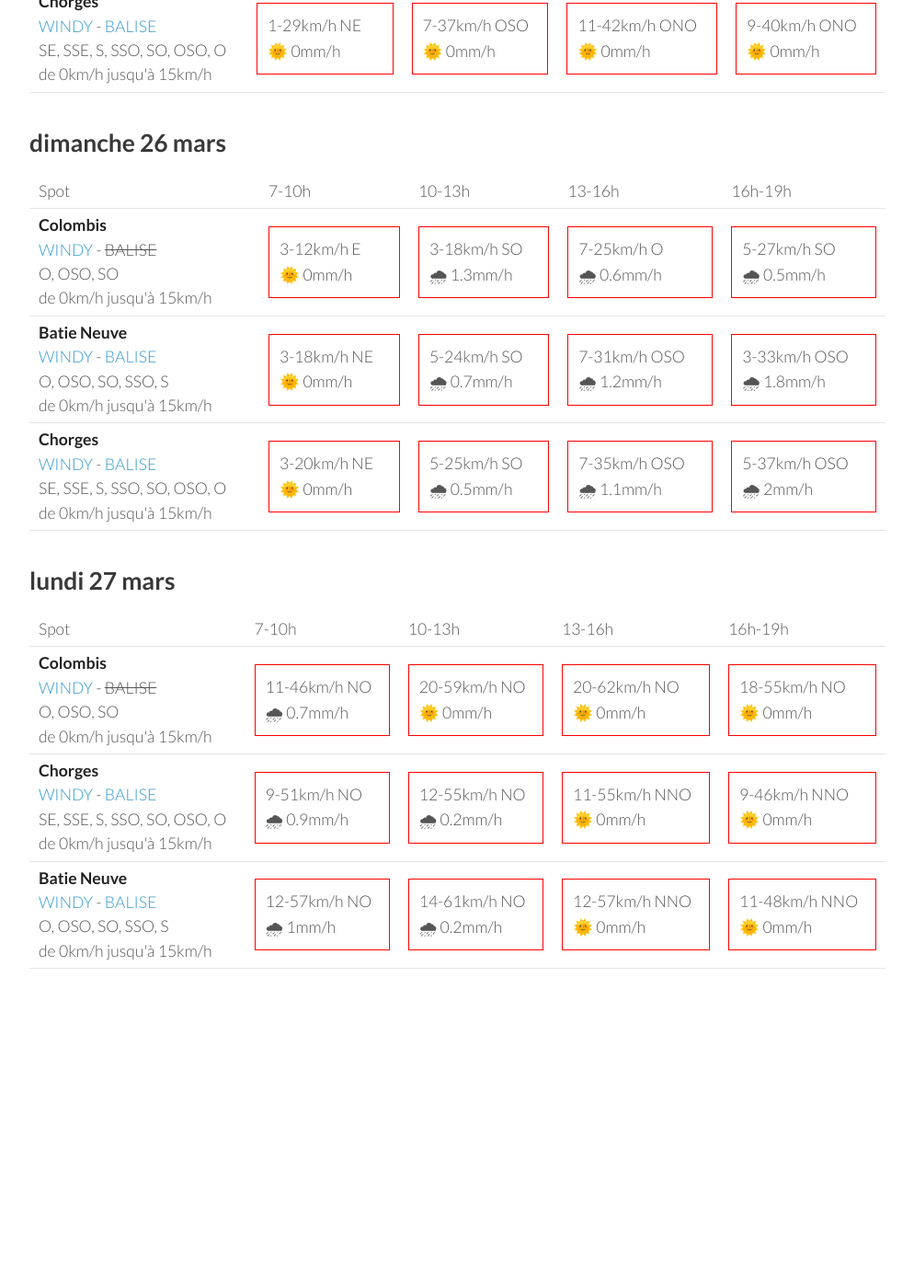
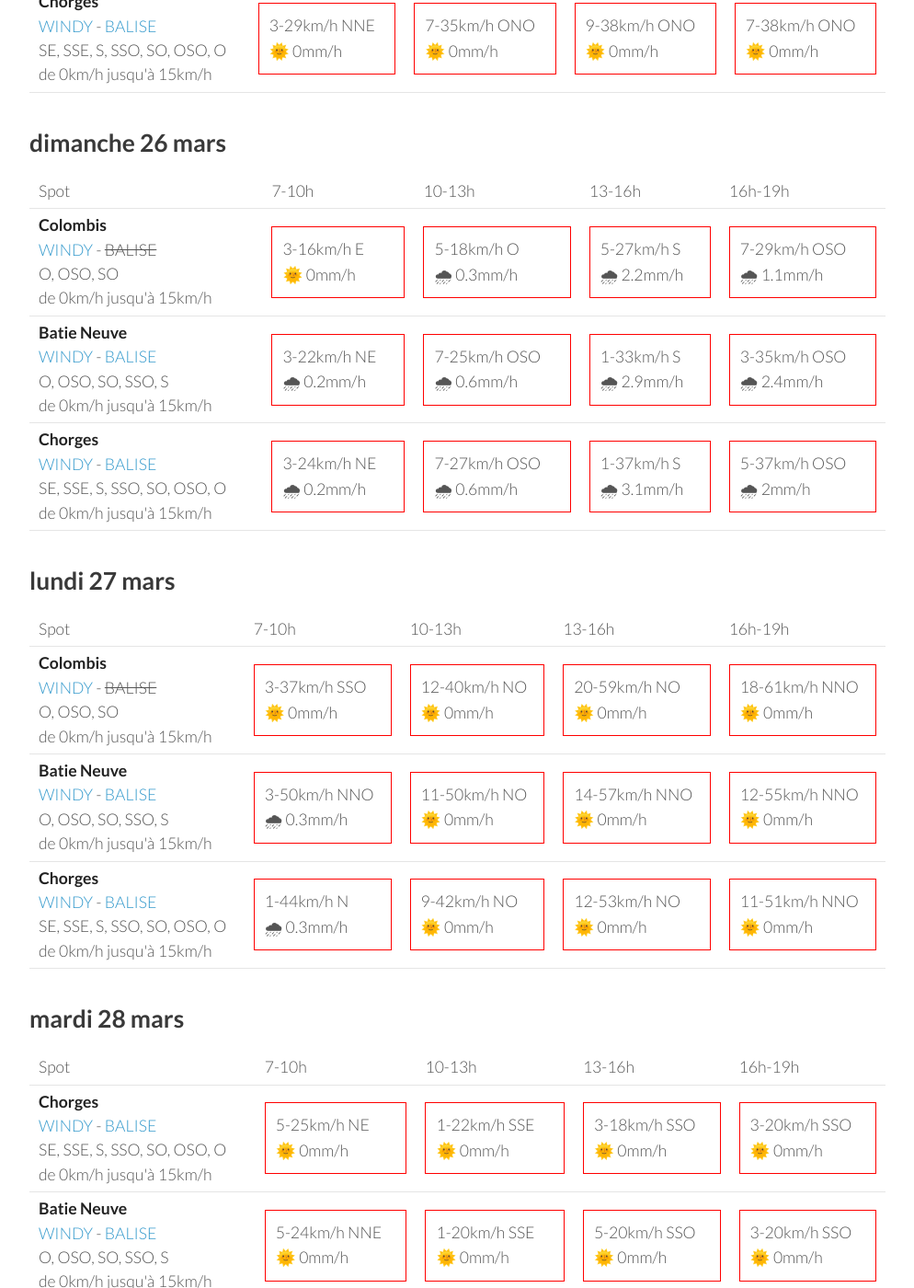
Before and after one commit to parapente-dans-le-nord/parapente-dans-le-nord.github.io, a Jekyll site: the page built from saint_andre.markdown, in a window 1280 px wide and 1400 px high, scrolled down 1568 px. Shown: the whole window at 92% size, without its empty margins (26-1020 px from the left). Built offline with Jekyll 4.4.1, drawn with Linux system fonts in a browser that asks for light colours; before the commit the page ends 2749 px from its top, so only the background shows below that; some of the changed text lies outside the part shown.

Commit message:
update index.markdown

```diff
--- a/saint_andre.markdown
+++ b/saint_andre.markdown
@@ -7,7 +7,7 @@ title:  "Tous les spots"
 {: .links}
 
 # Prevision Windy, modèle Arome
-page mise à jour le jeudi 23 mars 06:35
+page mise à jour le jeudi 23 mars 10:36
 
 ## jeudi 23 mars
 
@@ -116,30 +116,30 @@ page mise à jour le jeudi 23 mars 06:35
 <tr>
         <td><strong>Batie Neuve</strong><br><a href="https://windy.com/44.584/6.236?44.559,6.262,10,m:eTtagly">WINDY</a> - <span class=""><a href="https://www.openwindmap.org/PP554">BALISE</a> </span><br> <span class="vent-favorable">O, OSO, SO, SSO, S</span><br><span class="force-vent">de 0km/h jusqu'à 15km/h</span> </td>
 
-            <td><div class="not-flyable"><p>1-27km/h NNE</p><p>🌞 0mm/h</p></div></td>
-            <td><div class="not-flyable"><p>5-35km/h O</p><p>🌞 0mm/h</p></div></td>
-            <td><div class="not-flyable"><p>11-40km/h ONO</p><p>🌞 0mm/h</p></div></td>
-            <td><div class="not-flyable"><p>9-38km/h NO</p><p>🌞 0mm/h</p></div></td>
+            <td><div class="not-flyable"><p>3-27km/h NNE</p><p>🌞 0mm/h</p></div></td>
+            <td><div class="not-flyable"><p>7-33km/h ONO</p><p>🌞 0mm/h</p></div></td>
+            <td><div class="not-flyable"><p>9-37km/h ONO</p><p>🌞 0mm/h</p></div></td>
+            <td><div class="not-flyable"><p>9-37km/h ONO</p><p>🌞 0mm/h</p></div></td>
 
 
     </tr>
 <tr>
         <td><strong>Colombis</strong><br><a href="https://windy.com/44.494/6.216?44.559,6.262,10">WINDY</a> - <span class="no-balise"> BALISE </span><br> <span class="vent-favorable">O, OSO, SO</span><br><span class="force-vent">de 0km/h jusqu'à 15km/h</span> </td>
 
-            <td><div class="not-flyable"><p>3-18km/h ESE</p><p>🌞 0mm/h</p></div></td>
-            <td><div class="not-flyable"><p>5-31km/h OSO</p><p>🌞 0mm/h</p></div></td>
-            <td><div class="not-flyable"><p>11-33km/h NO</p><p>🌧 0.2mm/h</p></div></td>
-            <td><div class="not-flyable"><p>9-35km/h NO</p><p>🌞 0mm/h</p></div></td>
+            <td><div class="not-flyable"><p>1-20km/h E</p><p>🌞 0mm/h</p></div></td>
+            <td><div class="not-flyable"><p>7-24km/h ONO</p><p>🌧 0.2mm/h</p></div></td>
+            <td><div class="not-flyable"><p>9-33km/h NO</p><p>🌞 0mm/h</p></div></td>
+            <td><div class="not-flyable"><p>9-33km/h ONO</p><p>🌞 0mm/h</p></div></td>
 
 
     </tr>
 <tr>
         <td><strong>Chorges</strong><br><a href="https://windy.com/44.578/6.280?44.559,6.262,10">WINDY</a> - <span class=""><a href="https://www.openwindmap.org/PP554">BALISE</a> </span><br> <span class="vent-favorable">SE, SSE, S, SSO, SO, OSO, O</span><br><span class="force-vent">de 0km/h jusqu'à 15km/h</span> </td>
 
-            <td><div class="not-flyable"><p>1-29km/h NE</p><p>🌞 0mm/h</p></div></td>
-            <td><div class="not-flyable"><p>7-37km/h OSO</p><p>🌞 0mm/h</p></div></td>
-            <td><div class="not-flyable"><p>11-42km/h ONO</p><p>🌞 0mm/h</p></div></td>
-            <td><div class="not-flyable"><p>9-40km/h ONO</p><p>🌞 0mm/h</p></div></td>
+            <td><div class="not-flyable"><p>3-29km/h NNE</p><p>🌞 0mm/h</p></div></td>
+            <td><div class="not-flyable"><p>7-35km/h ONO</p><p>🌞 0mm/h</p></div></td>
+            <td><div class="not-flyable"><p>9-38km/h ONO</p><p>🌞 0mm/h</p></div></td>
+            <td><div class="not-flyable"><p>7-38km/h ONO</p><p>🌞 0mm/h</p></div></td>
 
 
     </tr>
@@ -162,29 +162,29 @@ page mise à jour le jeudi 23 mars 06:35
 <tr>
         <td><strong>Colombis</strong><br><a href="https://windy.com/44.494/6.216?44.559,6.262,10">WINDY</a> - <span class="no-balise"> BALISE </span><br> <span class="vent-favorable">O, OSO, SO</span><br><span class="force-vent">de 0km/h jusqu'à 15km/h</span> </td>
 
-            <td><div class="not-flyable"><p>3-12km/h E</p><p>🌞 0mm/h</p></div></td>
-            <td><div class="not-flyable"><p>3-18km/h SO</p><p>🌧 1.3mm/h</p></div></td>
-            <td><div class="not-flyable"><p>7-25km/h O</p><p>🌧 0.6mm/h</p></div></td>
-            <td><div class="not-flyable"><p>5-27km/h SO</p><p>🌧 0.5mm/h</p></div></td>
+            <td><div class="not-flyable"><p>3-16km/h E</p><p>🌞 0mm/h</p></div></td>
+            <td><div class="not-flyable"><p>5-18km/h O</p><p>🌧 0.3mm/h</p></div></td>
+            <td><div class="not-flyable"><p>5-27km/h S</p><p>🌧 2.2mm/h</p></div></td>
+            <td><div class="not-flyable"><p>7-29km/h OSO</p><p>🌧 1.1mm/h</p></div></td>
 
 
     </tr>
 <tr>
         <td><strong>Batie Neuve</strong><br><a href="https://windy.com/44.584/6.236?44.559,6.262,10,m:eTtagly">WINDY</a> - <span class=""><a href="https://www.openwindmap.org/PP554">BALISE</a> </span><br> <span class="vent-favorable">O, OSO, SO, SSO, S</span><br><span class="force-vent">de 0km/h jusqu'à 15km/h</span> </td>
 
-            <td><div class="not-flyable"><p>3-18km/h NE</p><p>🌞 0mm/h</p></div></td>
-            <td><div class="not-flyable"><p>5-24km/h SO</p><p>🌧 0.7mm/h</p></div></td>
-            <td><div class="not-flyable"><p>7-31km/h OSO</p><p>🌧 1.2mm/h</p></div></td>
-            <td><div class="not-flyable"><p>3-33km/h OSO</p><p>🌧 1.8mm/h</p></div></td>
+            <td><div class="not-flyable"><p>3-22km/h NE</p><p>🌧 0.2mm/h</p></div></td>
+            <td><div class="not-flyable"><p>7-25km/h OSO</p><p>🌧 0.6mm/h</p></div></td>
+            <td><div class="not-flyable"><p>1-33km/h S</p><p>🌧 2.9mm/h</p></div></td>
+            <td><div class="not-flyable"><p>3-35km/h OSO</p><p>🌧 2.4mm/h</p></div></td>
 
 
     </tr>
 <tr>
         <td><strong>Chorges</strong><br><a href="https://windy.com/44.578/6.280?44.559,6.262,10">WINDY</a> - <span class=""><a href="https://www.openwindmap.org/PP554">BALISE</a> </span><br> <span class="vent-favorable">SE, SSE, S, SSO, SO, OSO, O</span><br><span class="force-vent">de 0km/h jusqu'à 15km/h</span> </td>
 
-            <td><div class="not-flyable"><p>3-20km/h NE</p><p>🌞 0mm/h</p></div></td>
-            <td><div class="not-flyable"><p>5-25km/h SO</p><p>🌧 0.5mm/h</p></div></td>
-            <td><div class="not-flyable"><p>7-35km/h OSO</p><p>🌧 1.1mm/h</p></div></td>
+            <td><div class="not-flyable"><p>3-24km/h NE</p><p>🌧 0.2mm/h</p></div></td>
+            <td><div class="not-flyable"><p>7-27km/h OSO</p><p>🌧 0.6mm/h</p></div></td>
+            <td><div class="not-flyable"><p>1-37km/h S</p><p>🌧 3.1mm/h</p></div></td>
             <td><div class="not-flyable"><p>5-37km/h OSO</p><p>🌧 2mm/h</p></div></td>
 
 
@@ -208,30 +208,30 @@ page mise à jour le jeudi 23 mars 06:35
 <tr>
         <td><strong>Colombis</strong><br><a href="https://windy.com/44.494/6.216?44.559,6.262,10">WINDY</a> - <span class="no-balise"> BALISE </span><br> <span class="vent-favorable">O, OSO, SO</span><br><span class="force-vent">de 0km/h jusqu'à 15km/h</span> </td>
 
-            <td><div class="not-flyable"><p>11-46km/h NO</p><p>🌧 0.7mm/h</p></div></td>
+            <td><div class="not-flyable"><p>3-37km/h SSO</p><p>🌞 0mm/h</p></div></td>
+            <td><div class="not-flyable"><p>12-40km/h NO</p><p>🌞 0mm/h</p></div></td>
             <td><div class="not-flyable"><p>20-59km/h NO</p><p>🌞 0mm/h</p></div></td>
-            <td><div class="not-flyable"><p>20-62km/h NO</p><p>🌞 0mm/h</p></div></td>
-            <td><div class="not-flyable"><p>18-55km/h NO</p><p>🌞 0mm/h</p></div></td>
+            <td><div class="not-flyable"><p>18-61km/h NNO</p><p>🌞 0mm/h</p></div></td>
+
+
+    </tr>
+<tr>
+        <td><strong>Batie Neuve</strong><br><a href="https://windy.com/44.584/6.236?44.559,6.262,10,m:eTtagly">WINDY</a> - <span class=""><a href="https://www.openwindmap.org/PP554">BALISE</a> </span><br> <span class="vent-favorable">O, OSO, SO, SSO, S</span><br><span class="force-vent">de 0km/h jusqu'à 15km/h</span> </td>
+
+            <td><div class="not-flyable"><p>3-50km/h NNO</p><p>🌧 0.3mm/h</p></div></td>
+            <td><div class="not-flyable"><p>11-50km/h NO</p><p>🌞 0mm/h</p></div></td>
+            <td><div class="not-flyable"><p>14-57km/h NNO</p><p>🌞 0mm/h</p></div></td>
+            <td><div class="not-flyable"><p>12-55km/h NNO</p><p>🌞 0mm/h</p></div></td>
 
 
     </tr>
 <tr>
         <td><strong>Chorges</strong><br><a href="https://windy.com/44.578/6.280?44.559,6.262,10">WINDY</a> - <span class=""><a href="https://www.openwindmap.org/PP554">BALISE</a> </span><br> <span class="vent-favorable">SE, SSE, S, SSO, SO, OSO, O</span><br><span class="force-vent">de 0km/h jusqu'à 15km/h</span> </td>
 
-            <td><div class="not-flyable"><p>9-51km/h NO</p><p>🌧 0.9mm/h</p></div></td>
-            <td><div class="not-flyable"><p>12-55km/h NO</p><p>🌧 0.2mm/h</p></div></td>
-            <td><div class="not-flyable"><p>11-55km/h NNO</p><p>🌞 0mm/h</p></div></td>
-            <td><div class="not-flyable"><p>9-46km/h NNO</p><p>🌞 0mm/h</p></div></td>
-
-
-    </tr>
-<tr>
-        <td><strong>Batie Neuve</strong><br><a href="https://windy.com/44.584/6.236?44.559,6.262,10,m:eTtagly">WINDY</a> - <span class=""><a href="https://www.openwindmap.org/PP554">BALISE</a> </span><br> <span class="vent-favorable">O, OSO, SO, SSO, S</span><br><span class="force-vent">de 0km/h jusqu'à 15km/h</span> </td>
-
-            <td><div class="not-flyable"><p>12-57km/h NO</p><p>🌧 1mm/h</p></div></td>
-            <td><div class="not-flyable"><p>14-61km/h NO</p><p>🌧 0.2mm/h</p></div></td>
-            <td><div class="not-flyable"><p>12-57km/h NNO</p><p>🌞 0mm/h</p></div></td>
-            <td><div class="not-flyable"><p>11-48km/h NNO</p><p>🌞 0mm/h</p></div></td>
+            <td><div class="not-flyable"><p>1-44km/h N</p><p>🌧 0.3mm/h</p></div></td>
+            <td><div class="not-flyable"><p>9-42km/h NO</p><p>🌞 0mm/h</p></div></td>
+            <td><div class="not-flyable"><p>12-53km/h NO</p><p>🌞 0mm/h</p></div></td>
+            <td><div class="not-flyable"><p>11-51km/h NNO</p><p>🌞 0mm/h</p></div></td>
 
 
     </tr>
@@ -239,3 +239,49 @@ page mise à jour le jeudi 23 mars 06:35
 </tbody>
 </table>
 {:/}
+## mardi 28 mars
+
+{::nomarkdown}
+<table>
+  <tbody>
+    <tr>
+      <td>Spot</td>
+      <td>7-10h</td>
+      <td>10-13h</td>
+      <td>13-16h</td>
+      <td>16h-19h</td>
+    </tr>
+<tr>
+        <td><strong>Chorges</strong><br><a href="https://windy.com/44.578/6.280?44.559,6.262,10">WINDY</a> - <span class=""><a href="https://www.openwindmap.org/PP554">BALISE</a> </span><br> <span class="vent-favorable">SE, SSE, S, SSO, SO, OSO, O</span><br><span class="force-vent">de 0km/h jusqu'à 15km/h</span> </td>
+
+            <td><div class="not-flyable"><p>5-25km/h NE</p><p>🌞 0mm/h</p></div></td>
+            <td><div class="not-flyable"><p>1-22km/h SSE</p><p>🌞 0mm/h</p></div></td>
+            <td><div class="not-flyable"><p>3-18km/h SSO</p><p>🌞 0mm/h</p></div></td>
+            <td><div class="not-flyable"><p>3-20km/h SSO</p><p>🌞 0mm/h</p></div></td>
+
+
+    </tr>
+<tr>
+        <td><strong>Batie Neuve</strong><br><a href="https://windy.com/44.584/6.236?44.559,6.262,10,m:eTtagly">WINDY</a> - <span class=""><a href="https://www.openwindmap.org/PP554">BALISE</a> </span><br> <span class="vent-favorable">O, OSO, SO, SSO, S</span><br><span class="force-vent">de 0km/h jusqu'à 15km/h</span> </td>
+
+            <td><div class="not-flyable"><p>5-24km/h NNE</p><p>🌞 0mm/h</p></div></td>
+            <td><div class="not-flyable"><p>1-20km/h SSE</p><p>🌞 0mm/h</p></div></td>
+            <td><div class="not-flyable"><p>5-20km/h SSO</p><p>🌞 0mm/h</p></div></td>
+            <td><div class="not-flyable"><p>3-20km/h SSO</p><p>🌞 0mm/h</p></div></td>
+
+
+    </tr>
+<tr>
+        <td><strong>Colombis</strong><br><a href="https://windy.com/44.494/6.216?44.559,6.262,10">WINDY</a> - <span class="no-balise"> BALISE </span><br> <span class="vent-favorable">O, OSO, SO</span><br><span class="force-vent">de 0km/h jusqu'à 15km/h</span> </td>
+
+            <td><div class="not-flyable"><p>3-16km/h E</p><p>🌞 0mm/h</p></div></td>
+            <td><div class="not-flyable"><p>3-16km/h ENE</p><p>🌞 0mm/h</p></div></td>
+            <td><div class="not-flyable"><p>3-20km/h SO</p><p>🌞 0mm/h</p></div></td>
+            <td><div class="not-flyable"><p>3-20km/h SO</p><p>🌞 0mm/h</p></div></td>
+
+
+    </tr>
+
+</tbody>
+</table>
+{:/}
```
